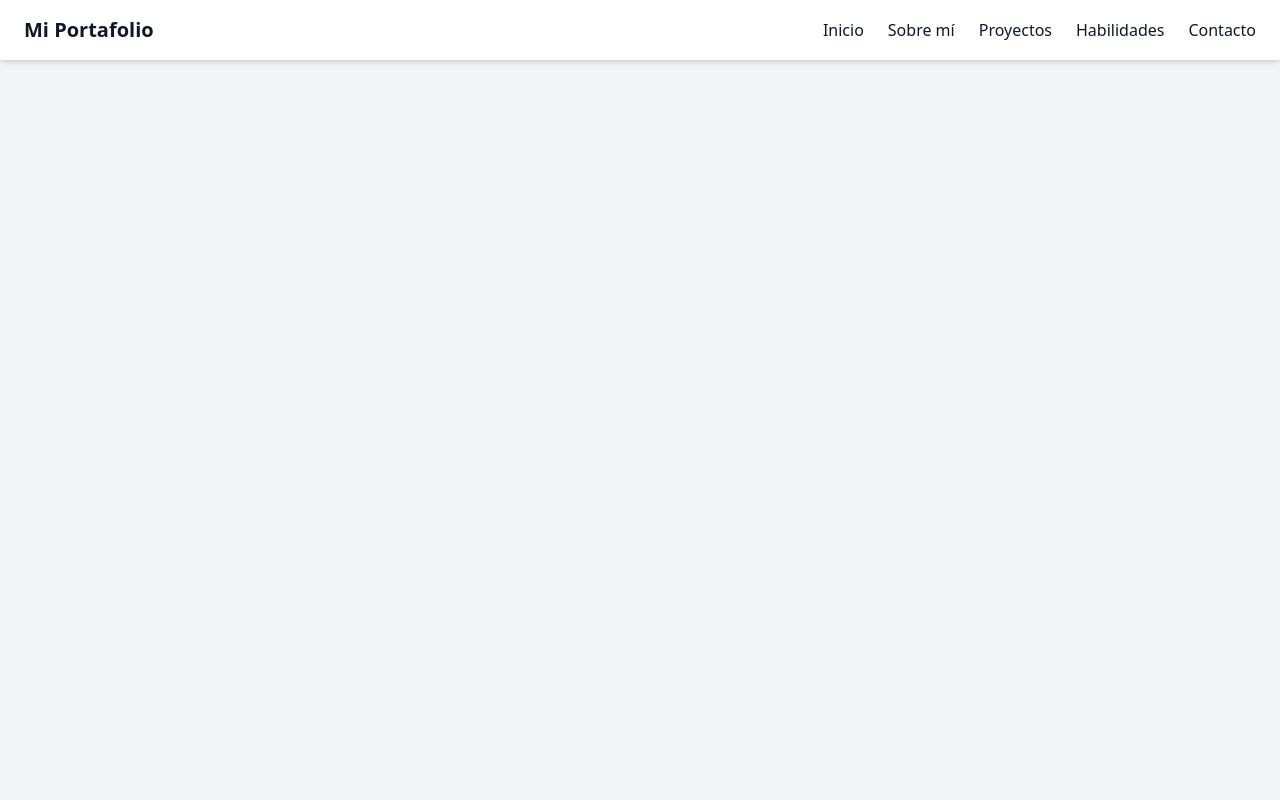
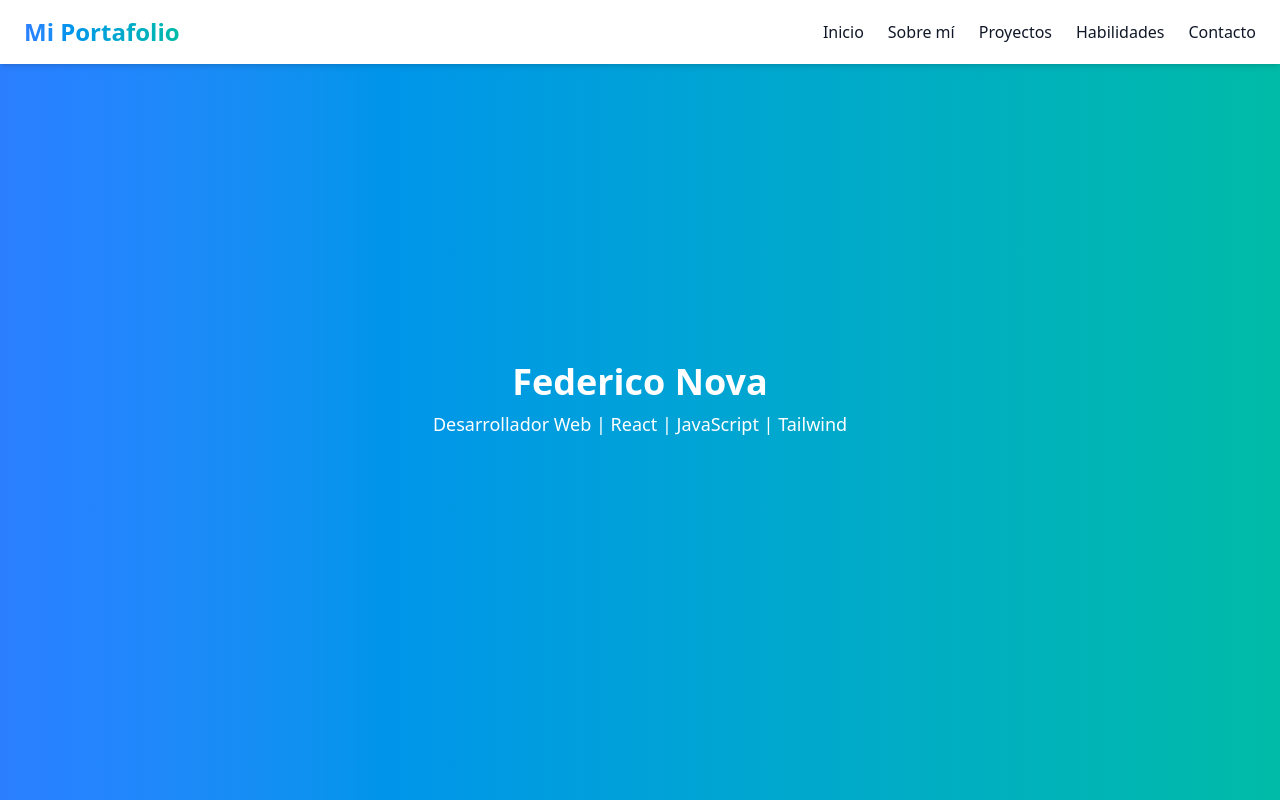
Before and after one commit to feden15/mi-portfolio, a React (Vite) app: page / in a window 1280 px wide. Built offline with nearby package versions, Linux system fonts and the light colour scheme.

Commit message:
Creamos section Inicio, mejoramos estilos
Se mejoró el estilo del h1 del nav, lo dejamos igual que el del fondo de la section inicio

```diff
--- a/src/Portfolio.jsx
+++ b/src/Portfolio.jsx
@@ -7,8 +7,7 @@ const Portfolio = () => {
 
         {/* NAVEGACIÓN */}
         <nav className="bg-white shadow-md fixed w-full top-0 left-0 py-4 px-6 flex justify-between items-center z-10">
-
-          <h1 className="text-xl font-bold">Mi Portafolio</h1>
+          <h1 className="text-2xl text-transparent bg-clip-text bg-gradient-to-r from-blue-500 to-teal-500 font-bold">Mi Portafolio</h1>
 
           <ul className="flex space-x-6">
             <li><a  className="hover:text-blue-500 transition-colors">Inicio</a></li>
@@ -17,8 +16,13 @@ const Portfolio = () => {
             <li><a  className="hover:text-blue-500 transition-colors">Habilidades</a></li>
             <li><a  className="hover:text-blue-500 transition-colors">Contacto</a></li>
           </ul>
+        </nav>
 
-        </nav>
+        {/* INICIO */}
+        <section className="h-screen flex flex-col justify-center items-center bg-gradient-to-r from-blue-500 to-teal-500 text-white text-center p-8">
+          <h1 className="text-4xl font-bold">Federico Nova</h1>
+          <p className="text-lg mt-2 font-light">Desarrollador Web | React | JavaScript | Tailwind</p>
+        </section>
 
       </div>
     );
```
